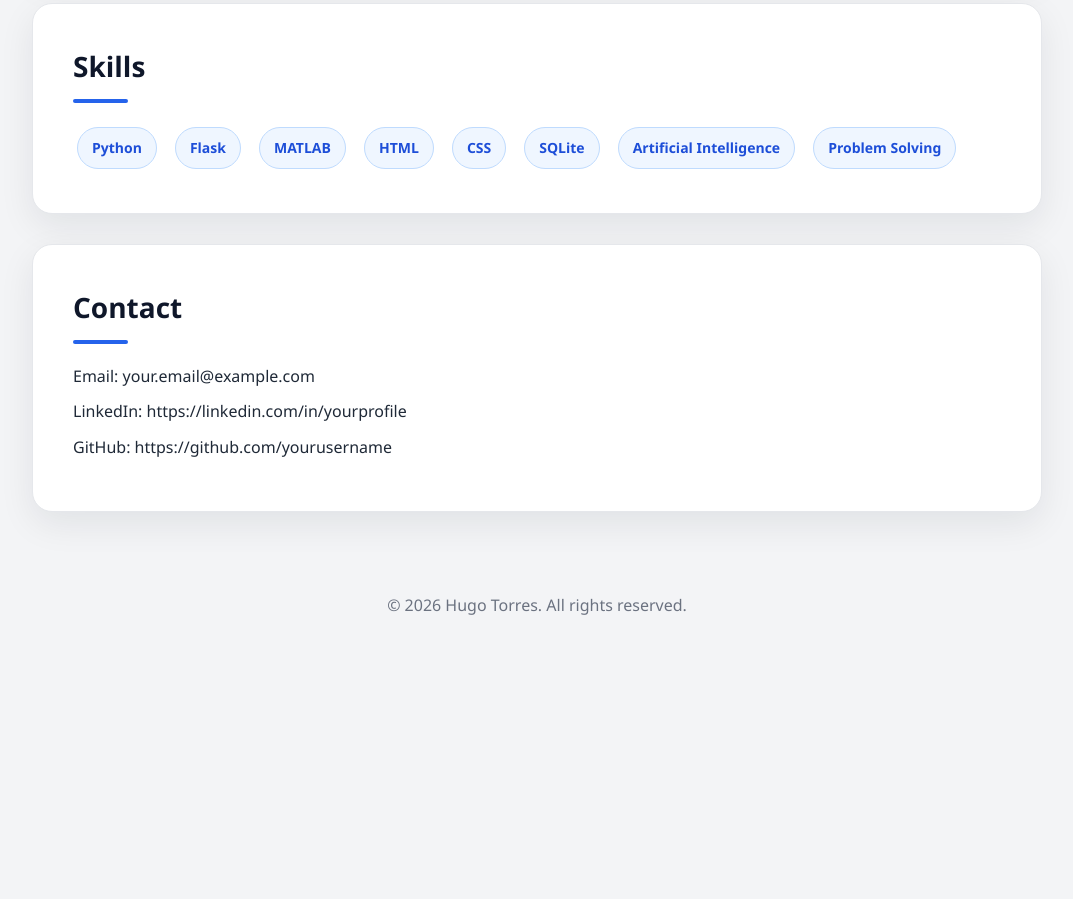
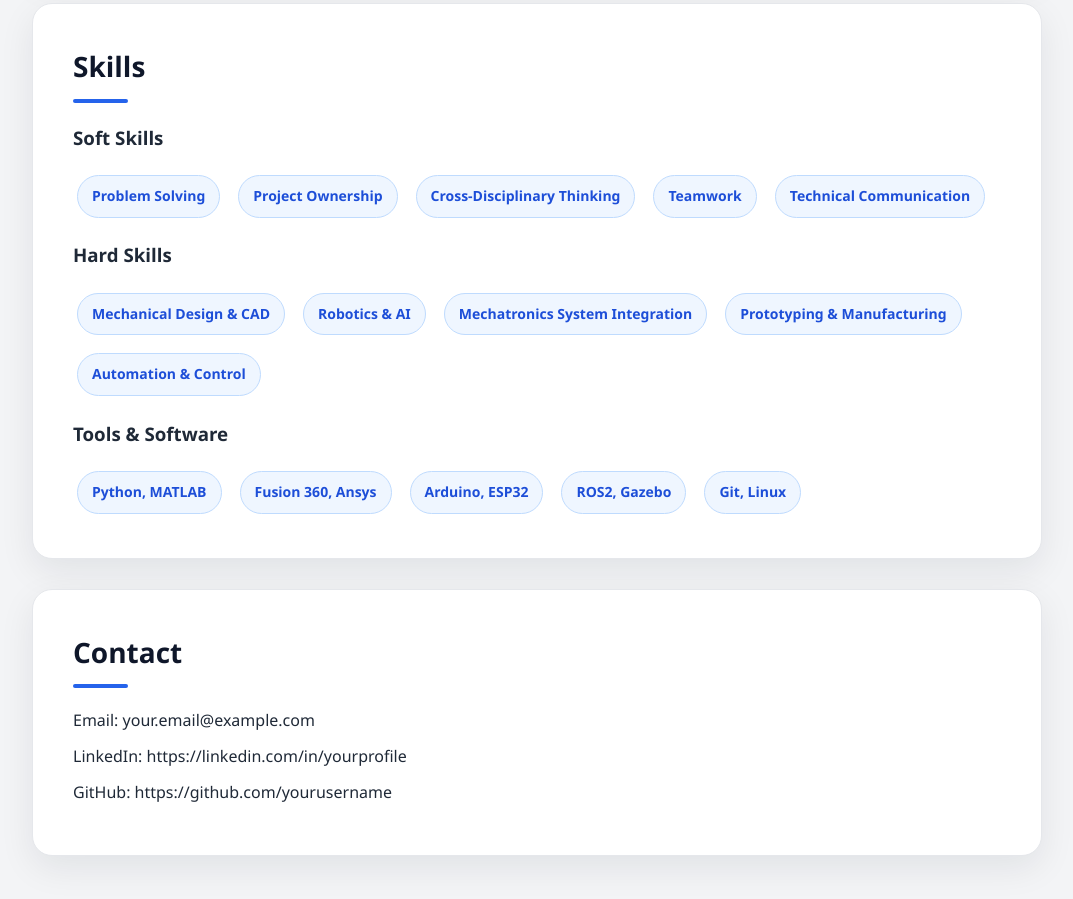
Before and after one commit to hugotorres08/hugotorres08.github.io, a plain HTML site: page index.html in a window 1280 px wide. Shown: the part 2200-3099 px from the top of the page, without its empty margins (103-1176 px from the left). Before the commit the page ends 2869 px from the top, so only its background shows below. Drawn offline with Linux system fonts and the light colour scheme.

Commit message:
Update skills section with new soft and hard skills

```diff
--- a/index.html
+++ b/index.html
@@ -422,15 +422,32 @@
 
     <section id="skills">
       <h2>Skills</h2>
+
+      <h3>Soft Skills</h3>
       <div class="skills">
-        <span>Python</span>
-        <span>Flask</span>
-        <span>MATLAB</span>
-        <span>HTML</span>
-        <span>CSS</span>
-        <span>SQLite</span>
-        <span>Artificial Intelligence</span>
         <span>Problem Solving</span>
+        <span>Project Ownership</span>
+        <span>Cross-Disciplinary Thinking</span>
+        <span>Teamwork</span>
+        <span>Technical Communication</span>
+      </div>
+
+      <h3>Hard Skills</h3>
+      <div class="skills">
+        <span>Mechanical Design & CAD</span>
+        <span>Robotics & AI</span>
+        <span>Mechatronics System Integration</span>
+        <span>Prototyping & Manufacturing</span>
+        <span>Automation & Control</span>
+      </div>
+
+      <h3>Tools & Software</h3>
+      <div class="skills">
+        <span>Python, MATLAB</span>
+        <span>Fusion 360, Ansys</span>
+        <span>Arduino, ESP32</span>
+        <span>ROS2, Gazebo</span>
+        <span>Git, Linux</span>
       </div>
     </section>
 
```
